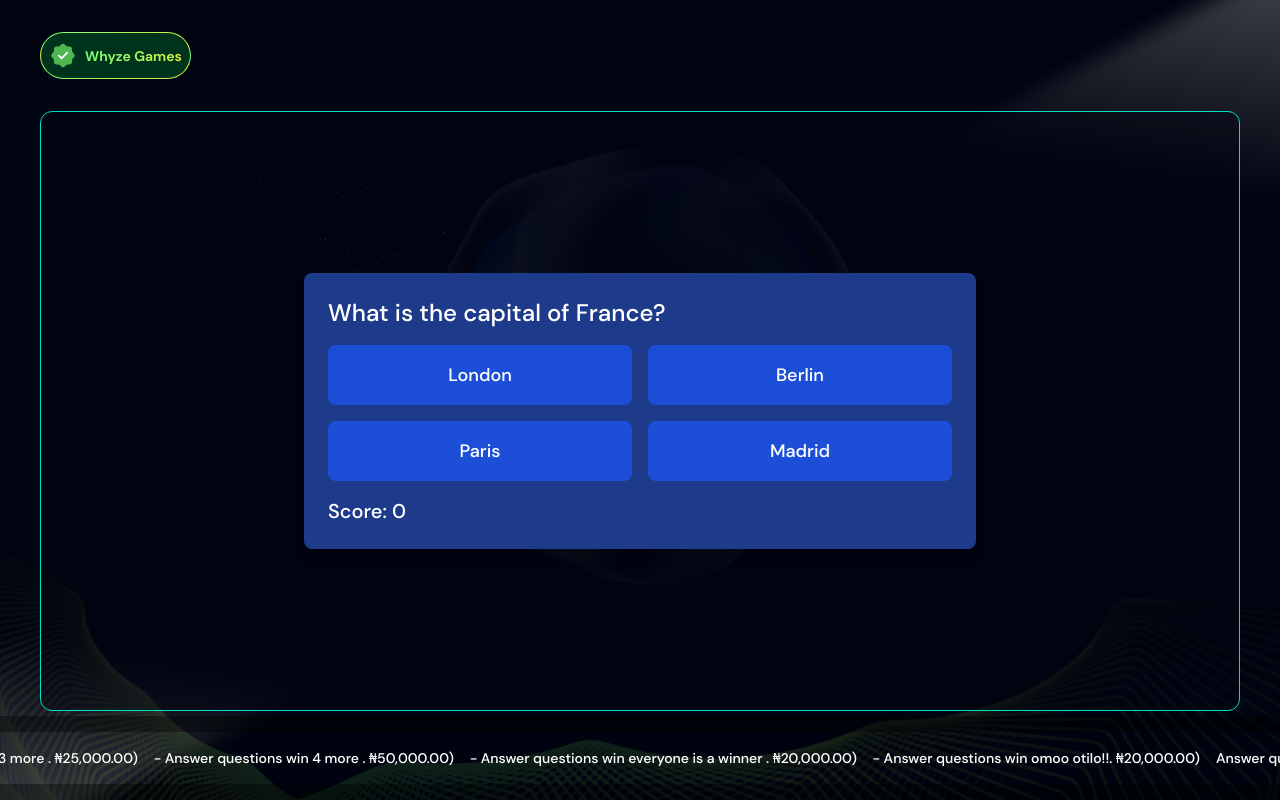
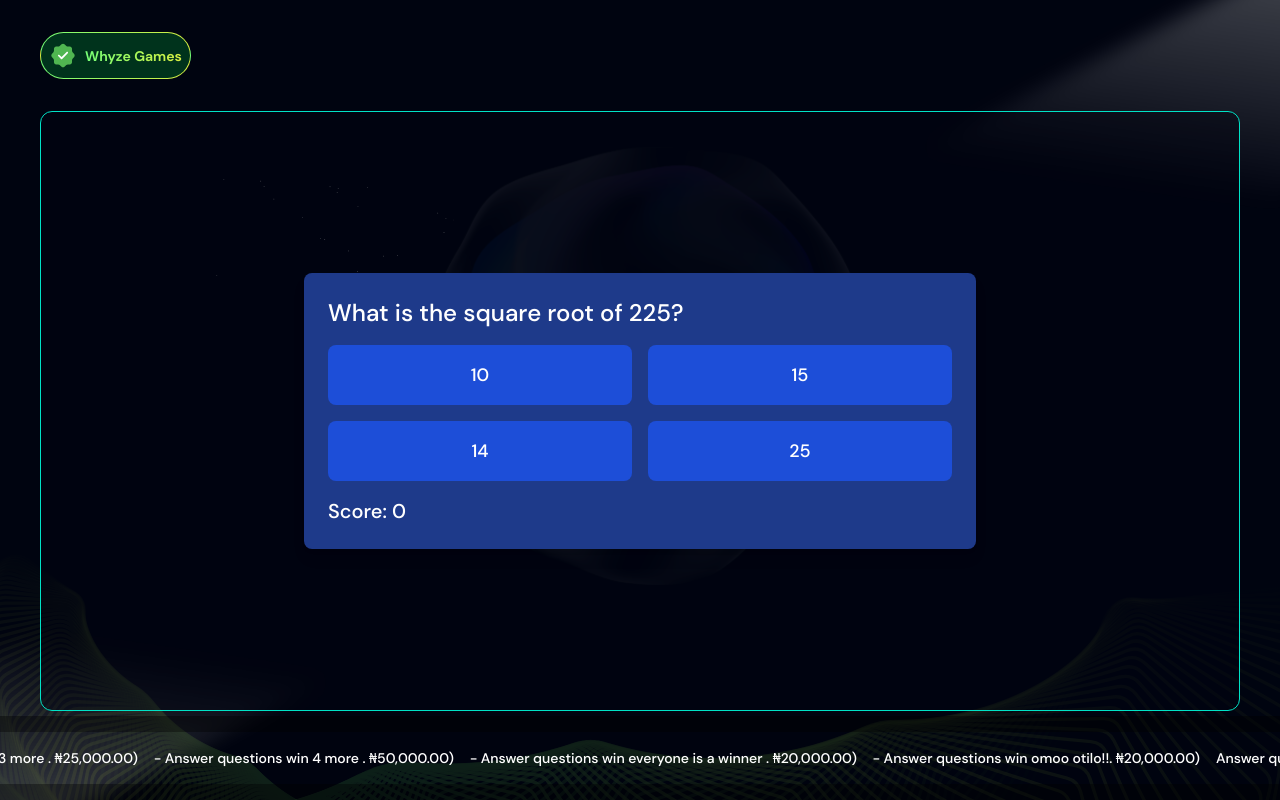
Before and after one commit to LibertytechX/liberty-wisegames-show, a Next.js app: page / in a window 1280 px wide. Built offline with nearby package versions, Linux system fonts and the light colour scheme; no server answers.

Commit message:
Update index.tsx

```diff
--- a/src/pages/index.tsx
+++ b/src/pages/index.tsx
@@ -44,16 +44,180 @@ type GameState = {
 const questions: Question[] = [
   {
     id: 1,
-    text: "What is the capital of France?",
-    options: ["London", "Berlin", "Paris", "Madrid"],
-    correctAnswer: 2
+    text: "What is the square root of 225?",
+    options: ["10", "15", "14", "25"],
+    correctAnswer: 1
   },
   {
     id: 2,
-    text: "Which planet is known as the Red Planet?",
-    options: ["Venus", "Mars", "Jupiter", "Saturn"],
+    text: "Complete the analogy: Hot is to Cold as Day is to ____?",
+    options: ["Light", "Night", "Dark", "Warm"],
     correctAnswer: 1
   },
+   {
+    id: 3,
+    text: "What is 15% of 1500?",
+    options: ["250", "175", "225", "275"],
+    correctAnswer: 2
+  },
+   {
+    id: 4,
+    text: "Which of the following is a synonym for 'exquisite'?",
+    options: ["Ugly", "Beautiful", "Average", "Rough"],
+    correctAnswer: 1
+  },
+     {
+    id: 5,
+    text: "A movie theatre has 25 rows of seats with 20 seats in each row. How many seats are there in total?",
+    options: ["450", "500", "750", "550"],
+    correctAnswer: 1
+  },
+     {
+    id: 6,
+    text: "Which country is the largest producer of coffee in the world?",
+    options: ["Switzerland", "Nigeria", "Brazil", "Italy"],
+    correctAnswer: 2
+  },
+     {
+    id: 7,
+    text: "Simplify: 15 - (4 + 3 x 2) = ?",
+    options: ["5", "7", "8", "9"],
+    correctAnswer: 0
+  },
+     {
+    id: 8,
+    text: "Which Nigerian state is the largest by landmass?",
+    options: ["Taraba (54,473 square kilometers)", "Niger (74,363 square kilometers)", "Kaduna (46,053 square kilometers)", "Borno (70,898 square kilometers)"],
+    correctAnswer: 1
+  },
+       {
+    id: 9,
+    text: "What is the value of π (Pi) to two decimal places?",
+    options: ["3.12", "3.14", "3.16", "3.18"],
+    correctAnswer: 1
+  },
+       {
+    id: 10,
+    text: "What is the oldest active volcano in the world?",
+    options: ["Mount Vesuvius", "Mt. Unzen", "Mauna Loa", "Mount Fuji"],
+    correctAnswer: 1
+  },
+       {
+    id: 11,
+    text: "Calculate: 8 x 4 + 12 = ?",
+    options: ["66", "128", "44", "84"],
+    correctAnswer: 2
+  },
+       {
+    id: 12,
+    text: "Which country is Nigeria's largest trading partner?",
+    options: ["United States", "United Kingdom", "China", "Taiwan"],
+    correctAnswer: 2
+  },
+         {
+    id: 13,
+    text: "Which number is not a prime number?",
+    options: ["11", "17", "19", "21"],
+    correctAnswer: 3
+  },
+           {
+    id: 14,
+    text: "The more you take, the more you leave behind. What am I?",
+    options: ["Thoughts", "Footsteps", "Memories", "Time"],
+    correctAnswer: 1
+  },
+           {
+    id: 15,
+    text: "If the area of a square is 128 square meters, what is the length of one side?",
+    options: ["24 meters", "32 meters", "16 meters", "28 meters"],
+    correctAnswer: 1
+  },
+           {
+    id: 16,
+    text: "What is 15% of 400?",
+    options: ["100", "75", "40", "60"],
+    correctAnswer: 3
+  },
+           {
+    id: 17,
+    text: "Which of the following is an adverb?",
+    options: ["Quick", "Quickly", "Quickest", "Quicker"],
+    correctAnswer: 1
+  },
+             {
+    id: 18,
+    text: "What is “x” in the equation: 12x + 8 = 80",
+    options: ["10", "5", "6", "7"],
+    correctAnswer: 2
+  },
+               {
+    id: 19,
+    text: "Which word correctly completes the sentence: The hunter with the dog,____coming",
+    options: ["are", "is", "has", "were"],
+    correctAnswer: 1
+  },
+               {
+    id: 20,
+    text: "What is the sum of the angles in a triangle?",
+    options: ["90 degrees", "120 degrees", "180 degrees", "360 degrees"],
+    correctAnswer: 2
+  },
+               {
+    id: 21,
+    text: "Fill in the gap - His wife and comforter _____ arrived",
+    options: ["have", "has", "are", "were"],
+    correctAnswer: 1
+  },
+               {
+    id: 22,
+    text: "What is the decimal equivalent of 1/8?",
+    options: ["0.5", "0.25", "0.75", "0.125"],
+    correctAnswer: 3
+  },
+               {
+    id: 23,
+    text: "Who was the first female speaker of the Nigerian House of Representatives?",
+    options: ["Stella Oduah", " Patricia Etteh", "Ngozi Okonjo-Iweala", "Grace Folashade Bent"],
+    correctAnswer: 1
+  },
+              {
+    id: 24,
+    text: "What is the product of 7 and 8?",
+    options: ["48", "54", "56", "64"],
+    correctAnswer: 2
+  },
+              {
+    id: 25,
+    text: "What is the comparative form of 'happy?'",
+    options: ["Happier", "Happied", "Most happy", "Happiest"],
+    correctAnswer: 0
+  },
+              {
+    id: 26,
+    text: "What is the perimeter of a rectangle with length 8m and width 4m?",
+    options: ["16 meters", "24 meters", "32 meters", "40 meters"],
+    correctAnswer: 1
+  },
+              {
+    id: 27,
+    text: "What is the synonym of 'rapid'?",
+    options: ["Slow", "Fast", "Lazy", "Quiet"],
+    correctAnswer: 1
+  },
+              {
+    id: 28,
+    text: "If a train travels 60 kilometers in 1 hour, how far will it travel in 3 hours, 30 minutes?",
+    options: ["180 kilometers", "210 kilometers", "240 kilometers", "300 kilometers"],
+    correctAnswer: 1
+  },
+              {
+    id: 29,
+    text: "Which word is a noun?",
+    options: ["Run", "Beautiful", "Happiness", "Quickly"],
+    correctAnswer: 2
+  },
+
+
   // ... add more questions here
 ]
 
```
